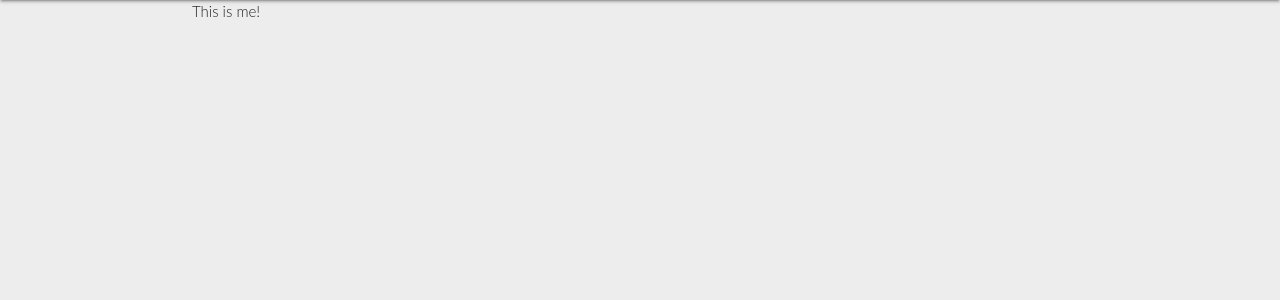
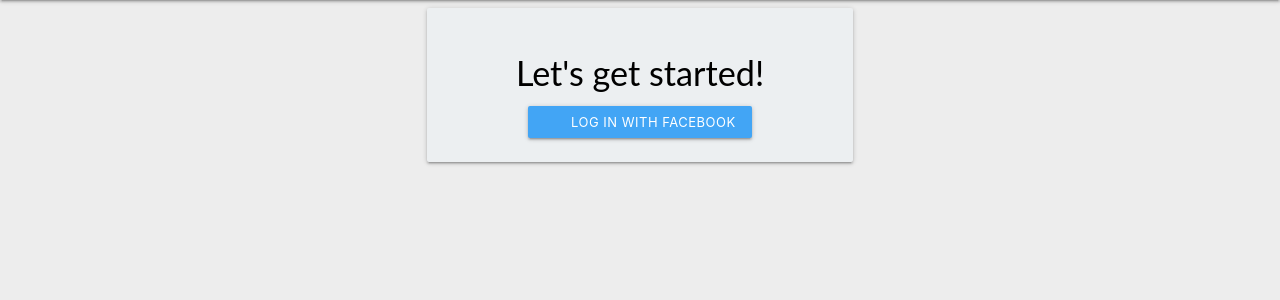
Before and after one commit to andela-sjames/Portrait, a Django app: page / in a window 1280 px wide. Shown: the part 64-364 px from the top of the page. Run offline with Django 3.2, Linux system fonts and the light colour scheme; some libraries are stand-ins or nearby versions.

Commit message:
Add Login page

```diff
--- a/portrait/portrait/settings.py
+++ b/portrait/portrait/settings.py
@@ -126,5 +126,3 @@ STATICFILE_DIRS = (
 )
 
 STATIC_ROOT = os.path.join(BASE_DIR, 'staticfiles')
-
-FACEBOOK_APP_ID = '440979519801392'
--- a/portrait/webapp/context_processors.py
+++ b/portrait/webapp/context_processors.py
@@ -1,5 +1,7 @@
 import os
 
+
+print(os.getenv("FACEBOOK_APP_ID"), "FACEBOOK_APP_ID")
 
 def facebook_app_id(request):
     context = {
--- a/portrait/webapp/static/webapp/css/main.css
+++ b/portrait/webapp/static/webapp/css/main.css
@@ -6,3 +6,20 @@ body {
     smoothing: antialiased;
     text-rendering: optimizeLegibility;
 }
+
+.container-card  {
+    display: flex;
+    position: absolute;
+    top: 0;
+    left: 0;
+    height: 100%;
+    width: 100%;
+  }
+
+.text-center {
+    text-align: center;
+}
+/*
+.fixed-action-btn{
+
+} */
--- a/portrait/webapp/static/webapp/js/main.js
+++ b/portrait/webapp/static/webapp/js/main.js
@@ -48,7 +48,8 @@ var facebook = {
     },
 
     // event handler for log
-    onLoginClicked: function(){
+    onLoginClicked: function(e){
+      e.preventDefault();
       facebook.LoginStatusLabel.html(facebook.messages.FBLoggingIn);
       FB.login(
         facebook.onFBLoginResponse,
--- a/portrait/webapp/templates/home.html
+++ b/portrait/webapp/templates/home.html
@@ -2,6 +2,18 @@
 {% load static %}
 
 {% block main %}
-    This is me!
+<div class="row">
+    <div class="col s6 offset-s3">
+        <div class="card-panel blue-grey lighten-5">
 
+            <div class="card-content black-text">
+                <span><h4 class="text-center"> Let's get started! </h4></span>
+            </div>
+
+            <div class="center-align ">
+                <button class="waves-effect waves-light btn-small blue lighten-1" id="facebook-login-action"><i class="fa fa-facebook-official fa-fw"></i> Log in with Facebook</button>
+            </div>
+        </div>
+    </div>
+</div>
 {% endblock main %}
```
Also changed, not shown: portrait/webapp/migrations/0001_initial.py (added).
